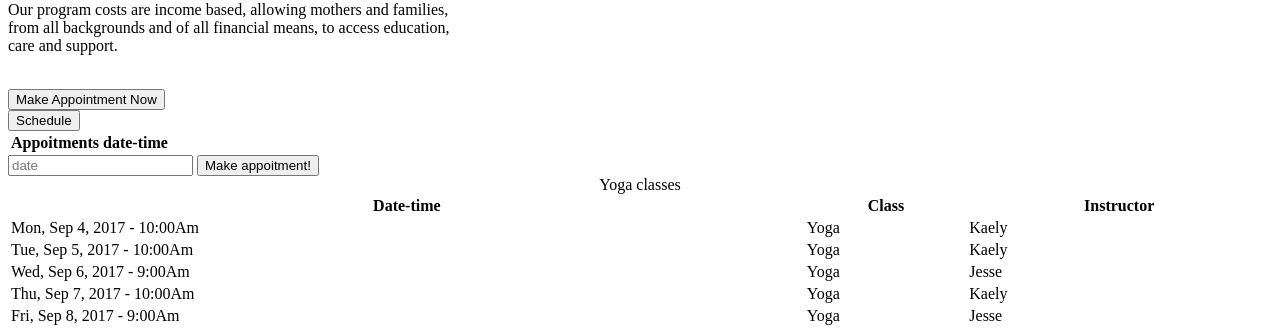
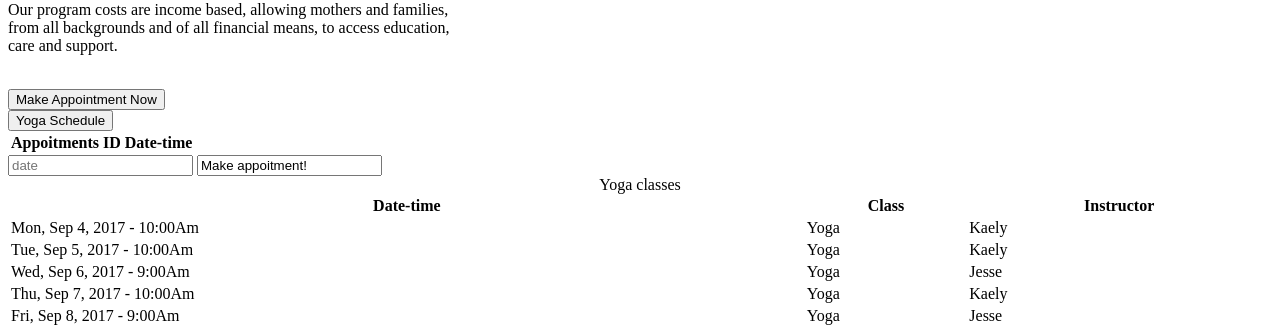
Before and after one commit to AntonBrito/full-stack, a web app: file index.html in a window 1280 px wide. Shown: the part 474-803 px from the top of the page. Run offline with its HTML, style and script files only (its server is not run), Linux system fonts and the light colour scheme; lists and menus that the app fills with data are empty; some libraries are stand-ins or nearby versions.

Commit message:
OndaSuave frontend
Working on hiding ans show

```diff
--- a/assets/scripts/app.js
+++ b/assets/scripts/app.js
@@ -1,3 +1,6 @@
+'use strict'
+
 module.exports = {
+// host: 'https://ondasuave.herokuapp.com'
   host: 'http://localhost:4741'
 }
--- a/index.html
+++ b/index.html
@@ -81,25 +81,27 @@
       allowing mothers and families, <br>from all backgrounds and of all financial means, to access education,<br> care and support.</p>
     </div>
     <br>
-    <button id="makeappointment" class="makeapoitment" value="create_appointment">Make Appointment Now</button>
+    <button id="makeappointment" class="makeappoitment" value="create_appointment">Make Appointment Now</button>
     <br>
-    <button id="schedule" class="schedule" value="schedule">Schedule</button>
+    <button id="schedule" class="schedule" value="schedule">Yoga Schedule</button>
     <br>
 
 <div class="appoitment">
-    <table>
-      <tr>
-        <th>Appoitments</th>
-        <th>date-time</th>
-      </tr>
+    <table class="appoitmassage">
+      <thead>
+        <tr>
+          <th>Appoitments ID</th>
+          <th>Date-time</th>
+        </tr>
+      </thead>
     </table>
-    <form>
-      <input type="text" name="appoitments[date]" value="" placeholder="date" id="appoitment-date">
-      <input type="submit" name="submit" value="Make appoitment!" class="submit" id="appoitment-create">
-  </form>
+    <form id="createappoitment" class="createappoitment">
+      <input type="email" name="appoitments[date]" value="" placeholder="date" id="appoitment-date">
+      <input type="datetime" name="time" value="Make appoitment!" class="submit" id="appoitment-create">
+    </form>
 </div>
 
-<div class="Yogaclasses">
+<div class="Yogaclasses yogaclasse">
 <table style="width:100%">
   <caption>Yoga classes</caption>
   <tr>
```
Also changed, not shown: assets/scripts/index.js (+6 -4 lines), assets/styles/index.scss (+20 -3 lines).
